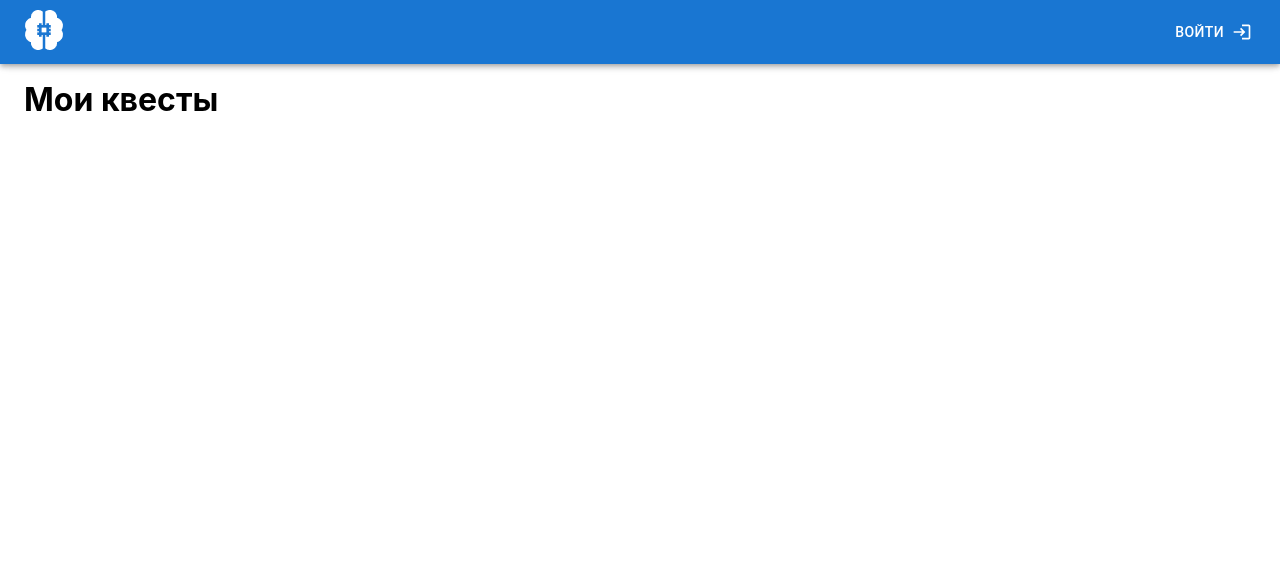
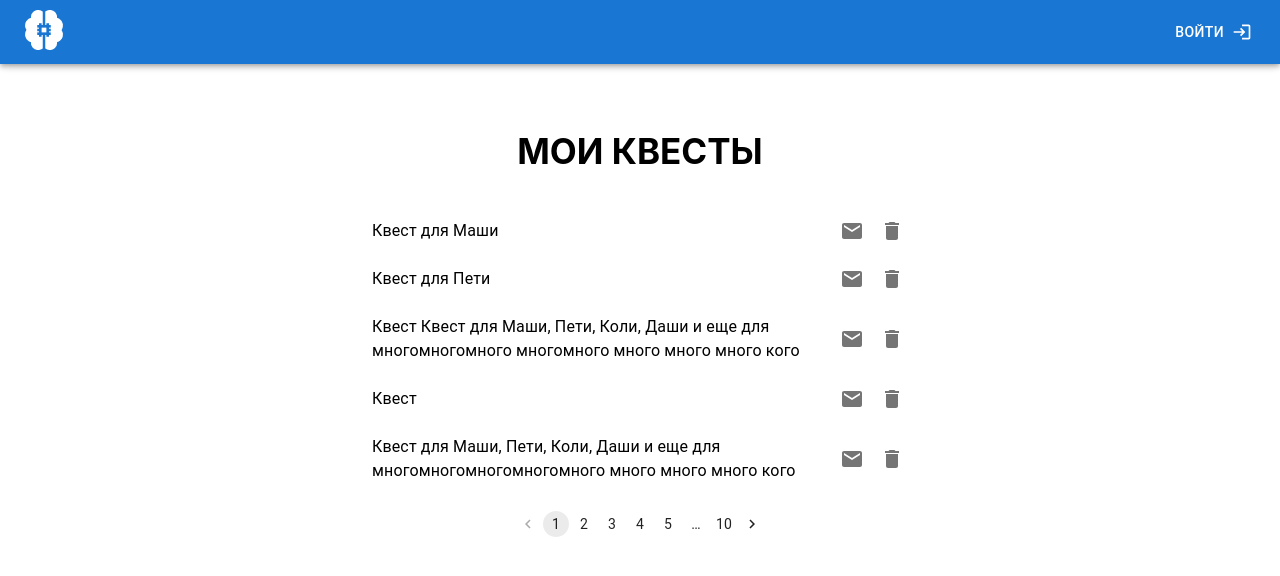
Before and after one commit to superhorsy/quest-app-frontend, a React (Create React App) app: page /panel/my-quests in a window 1280 px wide. Shown: the top 576 px of the page. Built offline with nearby package versions, Linux system fonts and the light colour scheme.

Commit message:
pages: добавлены страницы Мои квесты и Доступные квесты

```diff
--- a/src/pages/AvailableQuests.jsx
+++ b/src/pages/AvailableQuests.jsx
@@ -1 +1,2 @@
-export const AvailableQuests = () => <h1>Доступные квесты</h1>;
+import { AvailableQuestsPage } from './availableQuestsPage';
+export const AvailableQuests = () => <AvailableQuestsPage/>;
--- a/src/pages/UserQuests.jsx
+++ b/src/pages/UserQuests.jsx
@@ -1 +1,2 @@
-export const UserQuests = () => <h1>Мои квесты</h1>;
+import { UserQuestsPage } from './userQuestsPage';
+export const UserQuests = () => <UserQuestsPage/>;
--- /dev/null
+++ b/src/pages/availableQuestsPage/availableQuestsPage.js
@@ -0,0 +1,70 @@
+import React from "react";
+import {
+    ListItemText,
+    List,
+    ListItem,
+    IconButton,
+    Container,
+    Pagination,
+    ListItemSecondaryAction,
+    Grid,
+} from '@mui/material';
+import CheckCircleOutlineIcon from '@mui/icons-material/CheckCircleOutline';
+
+import style from "./availableQuestsPage.module.scss";
+
+const availableQuests = [
+    {
+        id: '1',
+        name: 'Квест для Маши',
+    },
+    {
+        id: '2',
+        name: 'Квест для Пети',
+    },
+    {
+        id: '3',
+        name: 'Квест Квест для Маши, Пети, Коли, Даши и еще для многомногомного многомного много много много кого',
+    },
+    {
+        id: '4',
+        name: 'Квест',
+    },
+    {
+        id: '5',
+        name: 'Квест для Маши, Пети, Коли, Даши и еще для многомногомногомногомного много много много кого',
+    },
+]
+export const AvailableQuestsPage = () => {
+    return (
+        <div className="page-container">
+            <div className="main-container">
+                <h1 className="title">Доступные квесты</h1>
+                <Container maxWidth="sm">
+                    <Grid container spacing={1}>
+                        <List>
+                            {availableQuests.map((quest) => (
+                                <ListItem
+                                    key={quest.id}
+                                    button
+                                >
+                                    <Grid item xs={10}><ListItemText>{quest.name}</ListItemText></Grid>
+                                    <Grid item xs={2}><ListItemSecondaryAction>
+                                        <IconButton edge="end" aria-label="check">
+                                            <CheckCircleOutlineIcon/>
+                                        </IconButton>
+                                    </ListItemSecondaryAction>
+                                    </Grid>
+                                </ListItem>
+                            ))}
+
+                        </List>
+                        <Grid item xs={12}>
+                            <Pagination className={style.pagination} count={10} size="small"/>
+                        </Grid>
+                    </Grid>
+                </Container>
+            </div>
+        </div>
+    );
+};
--- /dev/null
+++ b/src/pages/availableQuestsPage/availableQuestsPage.module.scss
@@ -0,0 +1,4 @@
+.pagination {
+  display: flex;
+  justify-content: center;
+}
--- /dev/null
+++ b/src/pages/availableQuestsPage/index.js
@@ -0,0 +1 @@
+export * from './availableQuestsPage.js';
--- a/src/pages/index.js
+++ b/src/pages/index.js
@@ -2,3 +2,5 @@ export * from './signUpPage/signUpPage.js';
 export * from './loginPage/loginPage.js';
 export * from './passRecoveryPage/passRecoveryPage.js';
 export * from './startPage/startPage.js';
+export * from './userQuestsPage/userQuestsPage';
+export * from './availableQuestsPage/availableQuestsPage';
--- /dev/null
+++ b/src/pages/userQuestsPage/index.js
@@ -0,0 +1 @@
+export * from './userQuestsPage.js';
--- /dev/null
+++ b/src/pages/userQuestsPage/userQuestsPage.js
@@ -0,0 +1,73 @@
+import React from "react";
+import {
+    Container,
+    Grid,
+    IconButton,
+    List,
+    ListItem,
+    ListItemSecondaryAction,
+    ListItemText,
+    Pagination
+} from "@mui/material";
+import EmailIcon from "@mui/icons-material/Email";
+import DeleteIcon from "@mui/icons-material/Delete";
+import style from "./userQuestsPage.module.scss";
+
+const userQuests = [
+    {
+        id: '1',
+        name: 'Квест для Маши',
+    },
+    {
+        id: '2',
+        name: 'Квест для Пети',
+    },
+    {
+        id: '3',
+        name: 'Квест Квест для Маши, Пети, Коли, Даши и еще для многомногомного многомного много много много кого',
+    },
+    {
+        id: '4',
+        name: 'Квест',
+    },
+    {
+        id: '5',
+        name: 'Квест для Маши, Пети, Коли, Даши и еще для многомногомногомногомного много много много кого',
+    },
+]
+
+export const UserQuestsPage = () => {
+    return (
+        <div className="page-container">
+            <div className="main-container">
+                <h1 className="title">Мои квесты</h1>
+                <Container maxWidth="sm">
+                    <Grid container spacing={1}>
+                        <List>
+                            {userQuests.map((quest) => (
+                                <ListItem
+                                    key={quest.id}
+                                    button
+                                >
+                                    <Grid item xs={10}><ListItemText>{quest.name}</ListItemText></Grid>
+                                    <Grid item xs={2}><ListItemSecondaryAction>
+                                        <IconButton aria-label="send">
+                                            <EmailIcon/>
+                                        </IconButton>
+                                        <IconButton edge="end" aria-label="delete">
+                                            <DeleteIcon/>
+                                        </IconButton>
+                                    </ListItemSecondaryAction>
+                                    </Grid>
+                                </ListItem>
+                            ))}
+                        </List>
+                        <Grid item xs={12}>
+                            <Pagination className={style.pagination} count={10} size="small"/>
+                        </Grid>
+                    </Grid>
+                </Container>
+            </div>
+        </div>
+    );
+};
--- /dev/null
+++ b/src/pages/userQuestsPage/userQuestsPage.module.scss
@@ -0,0 +1,4 @@
+.pagination {
+  display: flex;
+  justify-content: center;
+}
```
